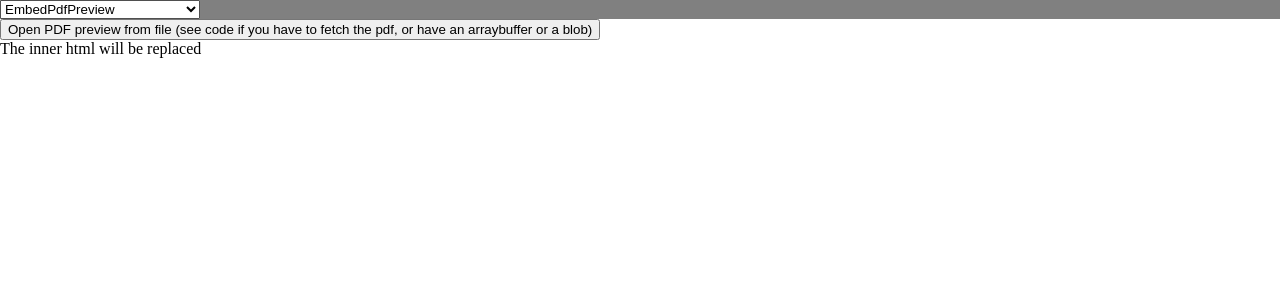
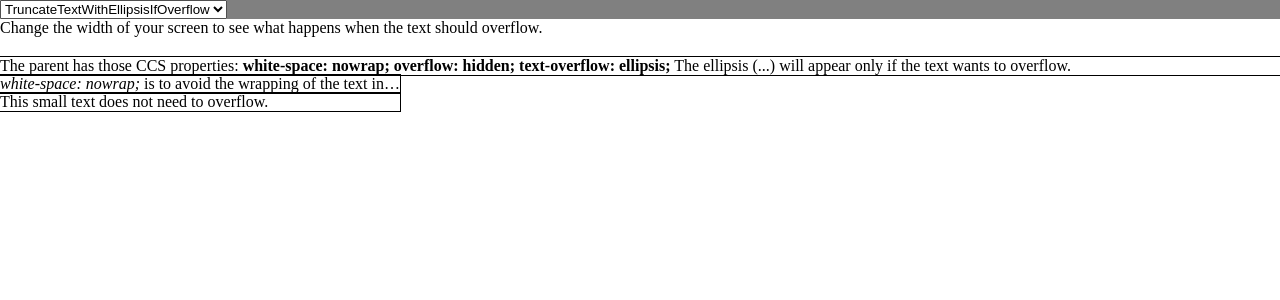
Before and after one commit to AndreLewin/code-tricks-archive, a Vue app: page / in a window 1280 px wide. Shown: the top 300 px of the page. Built offline with nearby package versions, Linux system fonts and the light colour scheme.

Commit message:
TruncateTextWithEllipsisIfOverflow

```diff
--- a/src/App.vue
+++ b/src/App.vue
@@ -7,6 +7,7 @@
         </option>
         <option>FlexboxWithGutters</option>
         <option>FlexboxWithResponsiveWidth</option>
+        <option>TruncateTextWithEllipsisIfOverflow</option>
         <option>ScrollIntoView</option>
         <option>EmbedPdfPreview</option>
       </select>
@@ -21,8 +22,11 @@
 <script lang="ts">
 import FlexboxWithGutters from './tricks/css/FlexboxWithGutters.vue'
 import FlexboxWithResponsiveWidth from './tricks/css/FlexboxWithResponsiveWidth.vue'
+import TruncateTextWithEllipsisIfOverflow from './tricks/css/TruncateTextWithEllipsisIfOverflow.vue'
 import ScrollIntoView from './tricks/browser/ScrollIntoView.vue'
 import EmbedPdfPreview from './tricks/browser/EmbedPdfPreview.vue'
+
+
 
 import { defineComponent } from 'vue';
 export default defineComponent({
@@ -30,12 +34,13 @@ export default defineComponent({
   components: {
     FlexboxWithGutters,
     FlexboxWithResponsiveWidth,
+    TruncateTextWithEllipsisIfOverflow,
     ScrollIntoView,
     EmbedPdfPreview
   },
   data() {
     return {
-      selectedComponent: 'EmbedPdfPreview'
+      selectedComponent: 'TruncateTextWithEllipsisIfOverflow'
     }
   }
 })
--- /dev/null
+++ b/src/tricks/css/TruncateTextWithEllipsisIfOverflow.vue
@@ -0,0 +1,39 @@
+<template>
+  <div>
+    <span>Change the width of your screen to see what happens when the text should overflow.</span>
+    <div class="truncate-text outline" style="margin-top: 20px">
+      The parent has those CCS properties: <b>white-space: nowrap; overflow: hidden; text-overflow: ellipsis;</b>
+      The ellipsis (...) will appear only if the text wants to overflow.
+    </div>
+    <div class="truncate-text outline small-width">
+      <i>white-space: nowrap;</i> is to avoid the wrapping of the text into a new line.
+    </div>
+    <div class="truncate-text outline small-width">
+      This small text does not need to overflow.
+    </div>
+  </div>
+</template>
+
+<script lang="ts">
+import { defineComponent } from 'vue';
+export default defineComponent({
+  name: 'TruncateTextWithEllipsisIfOverflow',
+})
+</script>
+
+<style lang="scss" scoped>
+// inspired by Vuetify 1's text-truncate helper class
+.truncate-text {
+  white-space: nowrap;
+  overflow: hidden;
+  text-overflow: ellipsis;
+}
+
+.outline {
+  outline: 1px solid black;
+}
+
+.small-width {
+  width: 400px;
+}
+</style>
```
Also changed, not shown: 1 other file (tests, documents, lock files or other folders).
